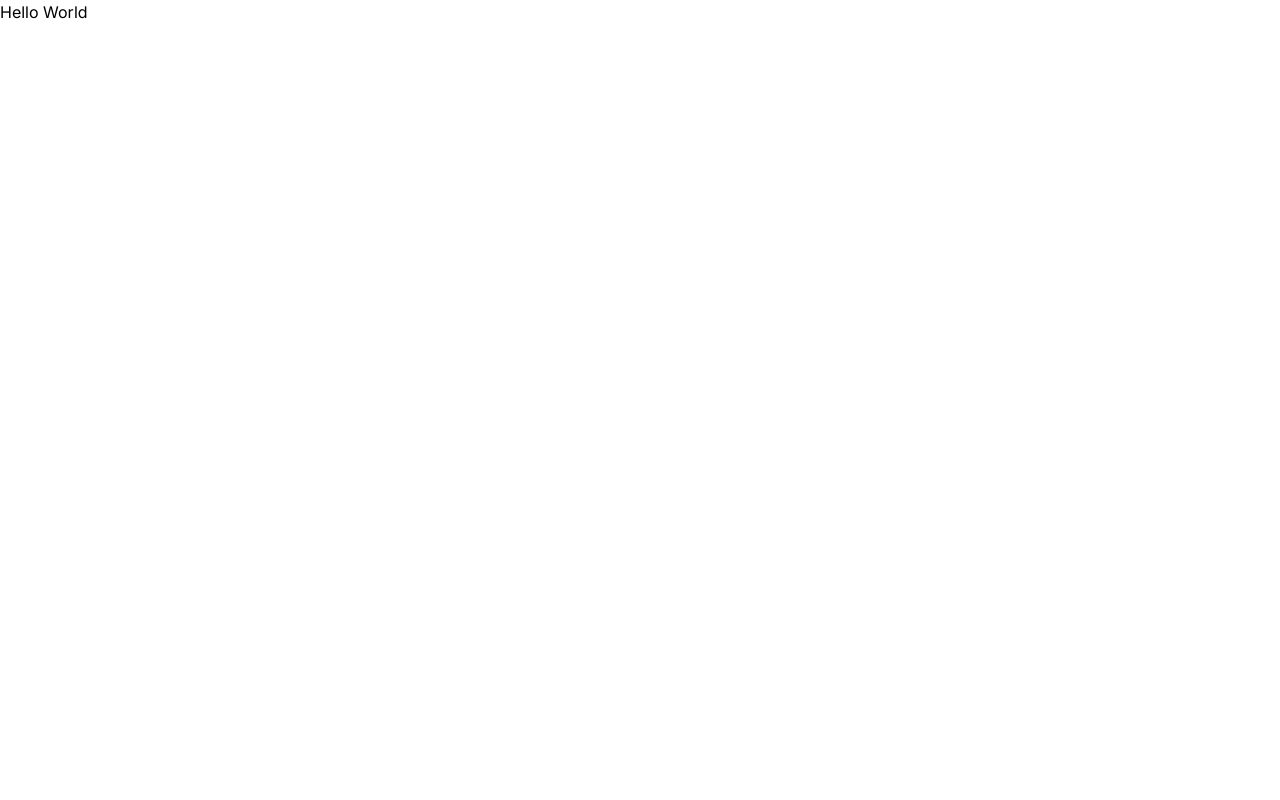
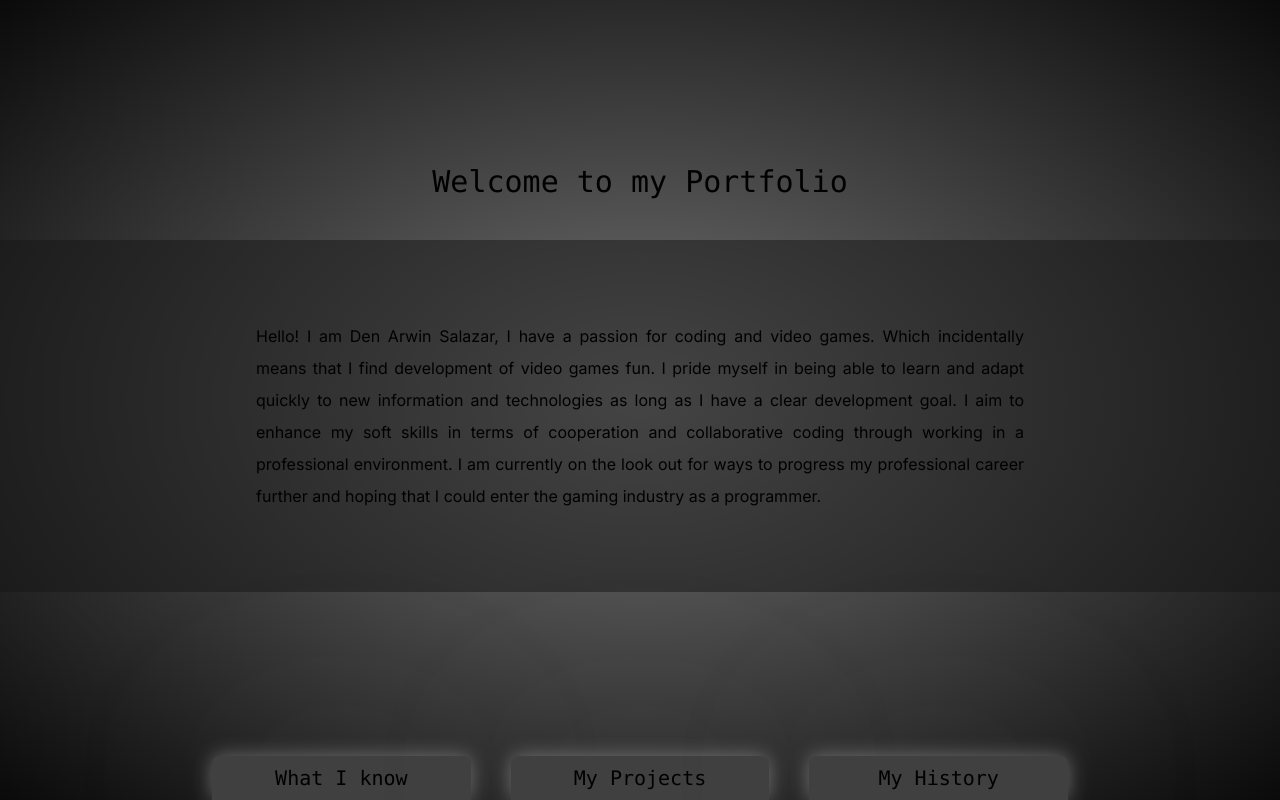
Before and after one commit to TalkingRaven0/git-portfolio, a Next.js app: page / in a window 1280 px wide. Built offline with nearby package versions, Linux system fonts and the light colour scheme.

Commit message:
Main Page Finished

```diff
--- /dev/null
+++ b/app/components/BackgroundCanvas/BackgroundCanvas.tsx
@@ -0,0 +1,44 @@
+import { useEffect, useRef} from "react"
+
+const BackgroundCanvas = (props:any) => {
+
+    const {draw} = props
+
+    const canvasRef = useRef<any>()
+    const framesPerSecond = 45
+    const frameTiming = 1000/framesPerSecond
+    let frameCount = 0
+
+    useEffect(() => {
+
+        const canvas = canvasRef.current
+        const context = canvas.getContext('2d')
+        let animationFrameId : any
+
+        canvas.width = window.innerWidth;
+        canvas.height = window.innerHeight;
+
+        // This is a recurring thing for frame updates
+        setInterval(()=>{
+            frameCount++
+            //Our draw came here
+            const render = () => {
+                draw(context, frameCount)
+                animationFrameId = window.requestAnimationFrame(render)
+                }
+                render()
+        },frameTiming)
+
+        return () => {
+            window.cancelAnimationFrame(animationFrameId)
+        }
+    }, [])
+
+    return (
+        <div className="size-full fixed pointer-events-none -z-10">
+            <canvas className="size-full" ref={canvasRef}></canvas>
+        </div>
+    )
+}
+
+export default BackgroundCanvas
--- /dev/null
+++ b/app/components/CoolGraphics/CoolGraphics.tsx
@@ -0,0 +1,26 @@
+'use client'
+import BackgroundCanvas from "../BackgroundCanvas/BackgroundCanvas"
+
+const CoolGraphics = () => {
+    let cubeVertices = {
+        trb:{x:100,y:100,z:-100},
+        trf:{x:100,y:100,z:100},
+        tlb:{x:-100,y:100,z:-100},
+        tlf:{x:-100,y:100,z:100},
+        brb:{x:100,y:-100,z:-100},
+        brf:{x:100,y:-100,z:100},
+        blb:{x:-100,y:-100,z:-100},
+        blf:{x:-100,y:-100,z:100},
+    }
+
+    const draw = (ctx:CanvasRenderingContext2D, frameCount: number) => {
+        ctx.clearRect(0, 0, ctx.canvas.width, ctx.canvas.height)
+        const center = {x:ctx.canvas.width/2,y:ctx.canvas.height/2}
+
+        ctx.strokeStyle = "white"
+        ctx.stroke()
+    }
+    return <BackgroundCanvas draw={draw} />
+}
+
+export default CoolGraphics
--- /dev/null
+++ b/app/components/SectionButton/SectionButton.tsx
@@ -0,0 +1,12 @@
+import React from 'react'
+
+const SectionButton = (props:any) => {
+
+    return (
+        <button className=' text-center rounded-t-lg bg-neutral-700 py-2 font-mono text-xl flex-1 w-fit mx-5 drop-shadow-glow'>
+            {props.sectionName}
+        </button>
+    )
+}
+
+export default SectionButton
--- a/app/globals.css
+++ b/app/globals.css
@@ -10,7 +10,7 @@
 
 @media (prefers-color-scheme: dark) {
   :root {
-    --foreground-rgb: 0, 0, 0;
+    --foreground-rgb: 255, 255, 255;
     --background-start-rgb: 0, 0, 0;
     --background-end-rgb: 0, 0, 0;
   }
@@ -18,6 +18,7 @@
 
 body {
   color: rgb(var(--foreground-rgb));
+  background-color: black;
 }
 
 @layer utilities {
--- a/app/layout.tsx
+++ b/app/layout.tsx
@@ -5,8 +5,8 @@ import "./globals.css";
 const inter = Inter({ subsets: ["latin"] });
 
 export const metadata: Metadata = {
-  title: "Create Next App",
-  description: "Generated by create next app",
+  title: "Den Salazar's Portfolio",
+  description: "Made with Next JS",
 };
 
 export default function RootLayout({
--- a/app/page.tsx
+++ b/app/page.tsx
@@ -1,9 +1,27 @@
 import Image from "next/image";
+import CoolGraphics from "./components/CoolGraphics/CoolGraphics";
+import SectionButton from "./components/SectionButton/SectionButton";
+
+const intro = "Hello! I am Den Arwin Salazar, I have a passion for coding and video games. Which incidentally means that I find development of video games fun. I pride myself in being able to learn and adapt quickly to new information and technologies as long as I have a clear development goal. I aim to enhance my soft skills in terms of cooperation and collaborative coding through working in a professional environment. I am currently on the look out for ways to progress my professional career further and hoping that I could enter the gaming industry as a programmer."
 
 export default function Home() {
   return (
-    <main>
-      <h1>Hello World</h1>
+    <main className="bg-gradient-radial from-neutral-500 to-neutral-950">
+      <div className=" h-screen flex flex-col">
+        <div className="grid place-items-center h-auto flex-1">
+          <div>
+            <h1 className=" text-3xl font-mono w-full text-center">Welcome to my Portfolio</h1>
+            <div className=" w-[100vw]  mt-10 bg-opacity-50 bg-neutral-900 py-20 h-fit">
+              <p className=" w-[60%] h-fit align-middle text-justify m-auto leading-loose">{intro}</p>
+            </div>
+          </div>
+        </div>
+        <div className="h-fit flex-none flex px-[15%]">
+          <SectionButton sectionName="What I know"/>
+          <SectionButton sectionName="My Projects"/>
+          <SectionButton sectionName="My History"/>
+        </div>
+      </div>
     </main>
   );
 }
--- a/tailwind.config.ts
+++ b/tailwind.config.ts
@@ -13,8 +13,15 @@ const config: Config = {
         "gradient-conic":
           "conic-gradient(from 180deg at 50% 50%, var(--tw-gradient-stops))",
       },
+      dropShadow: {
+        glow: [
+          "0 0px 10px rgba(200,200, 200, 0.45)",
+          "0 0px 100px rgba(200, 200,200, 0.10)"
+        ]
+      }
     },
   },
-  plugins: [],
+  plugins: [
+  ]
 };
 export default config;
```
Also changed, not shown: package.json (+5 -5 lines).
